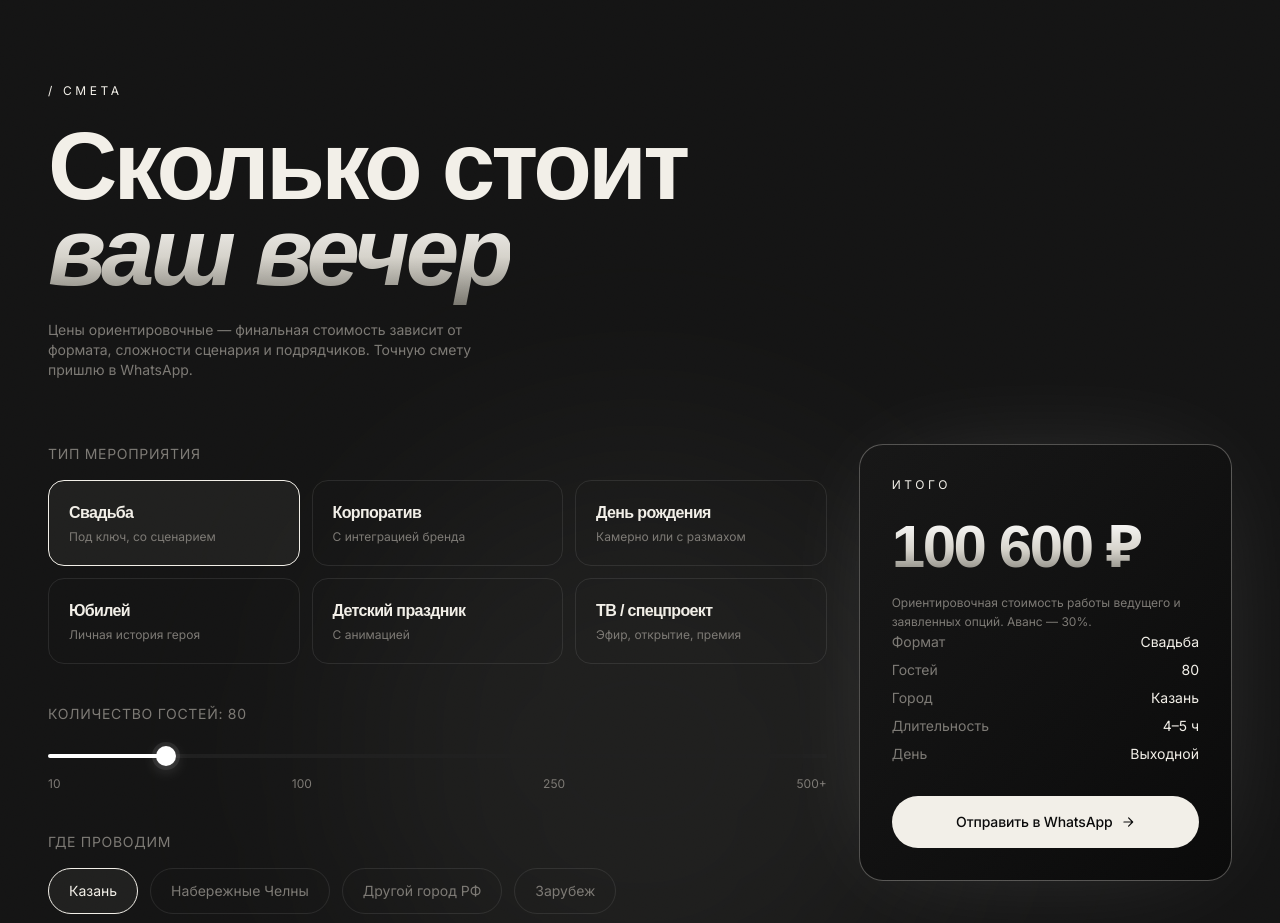
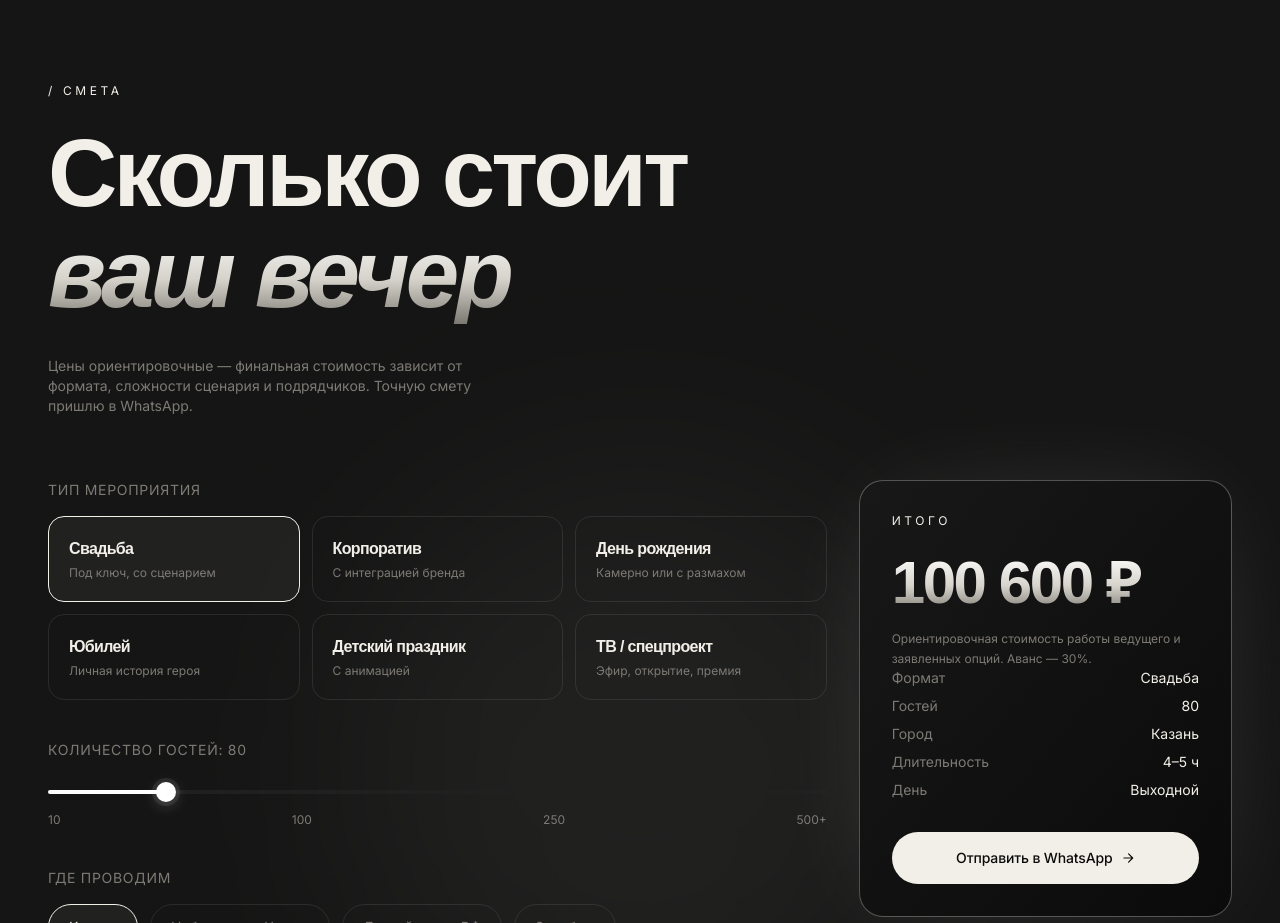
Before and after one commit to ueeet/farhad, a Next.js app: page / in a window 1280 px wide. Shown: the part 6160-7083 px from the top of the page. Built offline with nearby package versions, Linux system fonts and the light colour scheme; a web font is replaced by a local one.

Commit message:
auto: update

```diff
--- a/src/components/Calculator.tsx
+++ b/src/components/Calculator.tsx
@@ -144,8 +144,8 @@ export function Calculator() {
             <div className="text-xs uppercase tracking-[0.3em] text-gold mb-6">
               / Смета
             </div>
-            <h2 className="font-display font-black text-5xl lg:text-8xl leading-[0.9] tracking-[-0.04em] balance max-w-3xl">
-              Сколько стоит <span className="text-gradient-gold italic">ваш вечер</span>
+            <h2 className="font-display font-black text-5xl lg:text-8xl leading-[1.05] tracking-[-0.04em] balance max-w-3xl pb-2">
+              Сколько стоит <span className="text-gradient-gold italic inline-block pr-[0.1em]">ваш вечер</span>
             </h2>
           </div>
           <p className="text-text-muted max-w-md text-sm">
```
